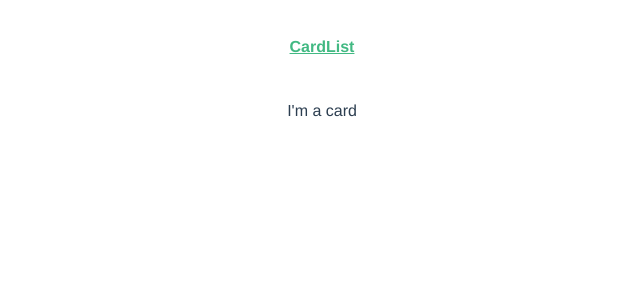
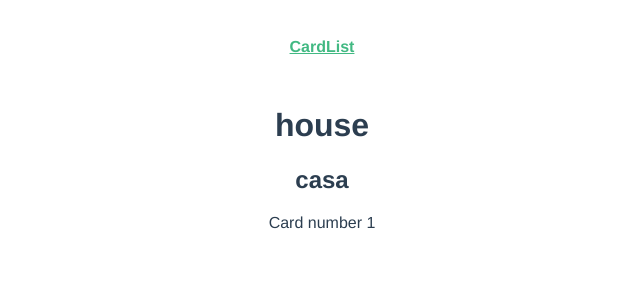
Before and after one commit to Carmenprz/Voc-builder, a Vue app: page / in a window 1280 px wide. Shown: the top 300 px of the page, without its empty margins (318-958 px from the left). Built offline with nearby package versions, Linux system fonts and the light colour scheme.

Commit message:
card semanthic structure

```diff
--- a/src/components/Card.vue
+++ b/src/components/Card.vue
@@ -1,13 +1,30 @@
 <template>
   <div>
-      <p>I'm a card</p>
+    <header>
+        <h1>{{ card.word }}</h1>
+    </header>
+    <section>
+        <h2>{{ card.meaning }}</h2>
+    </section>
+    <footer>
+        <span>Card number {{ card.id }}</span>
+    </footer>
   </div>
 </template>
 
 <script>
 export default {
+    data() {
+        return {
+            card: {
+                id: 1,
+                word: 'house',
+                meaning: 'casa'
+            }
+        }
+    }
+}
 
-}
 </script>
 
 <style>
```
